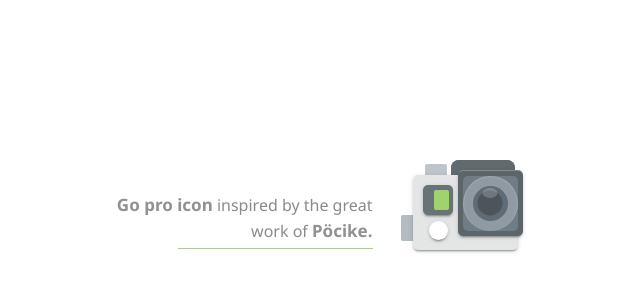
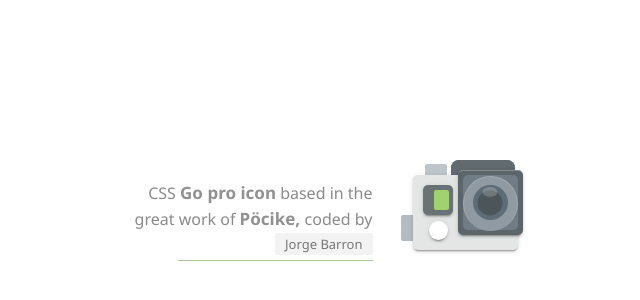
Before and after one commit to jorge8168711/JustForFun-1, a website: page index.html in a window 1280 px wide. Shown: the part 188-488 px from the top of the page, without its empty margins (325-965 px from the left). Drawn offline with Linux system fonts and the light colour scheme.

Commit message:
Finish styles for signature info.

```diff
--- a/index.html
+++ b/index.html
@@ -12,10 +12,11 @@
     <div class="wrapper">
       <div class="signature">
         <p class="signature__text">
-          <a class="signature__link" href="https://dribbble.com/shots/2969128-Icon-Challenge-Day-20-Go-Pro">Go pro icon</a> inspired by the great work of
-          <a class="signature__link" href="https://dribbble.com/Pocike">
-          Pöcike.
+          CSS <a class="signature__link" href="https://dribbble.com/shots/2969128-Icon-Challenge-Day-20-Go-Pro" target="_blank">Go pro icon</a> based in the great work of
+          <a class="signature__link" href="https://dribbble.com/Pocike" target="_blank">
+          Pöcike,
           </a>
+          coded by <a class="signature__name" href="https://twitter.com/JorgeBarron28" target="_blank">Jorge Barron</a>
         </p>
       </div>
 
--- a/src/stylesheets/partials/_01.base.scss
+++ b/src/stylesheets/partials/_01.base.scss
@@ -1,7 +1,7 @@
 /************************************
  * BASE STYLES
 /************************************/
-* *::before, *::after {
+*, *::before, *::after {
   box-sizing: border-box;
 }
 
--- a/src/stylesheets/partials/_03.signature.scss
+++ b/src/stylesheets/partials/_03.signature.scss
@@ -34,6 +34,20 @@
     }
   }
 
+  &__name {
+    background-color: rgba(#767676, .09);
+    border-radius: 2px;
+    font-size: 13px;
+    color: #767676;
+    padding: 2px 10px;
+    text-decoration: none;
+    transition: background-color .2s $easing-in;
+
+    &:hover {
+      background-color: rgba(#767676, 0.12);
+    }
+  }
+
   @media screen and (max-width: 500px) {
     margin-bottom: 50px;
 
```
Also changed, not shown: build/assets/css/main.min.css, 2 other files.
